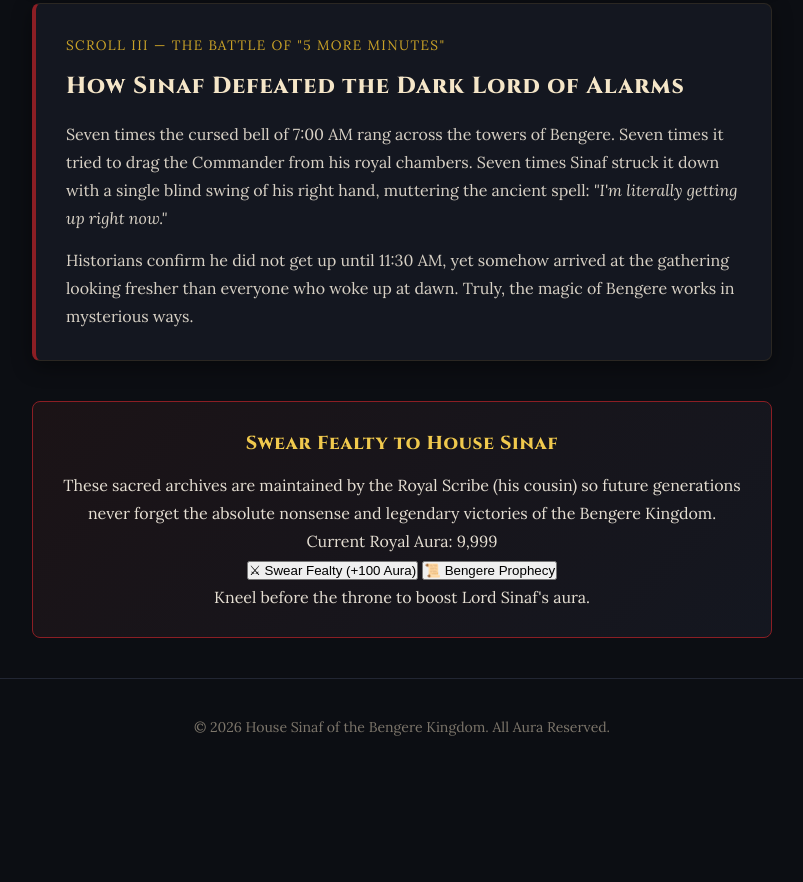
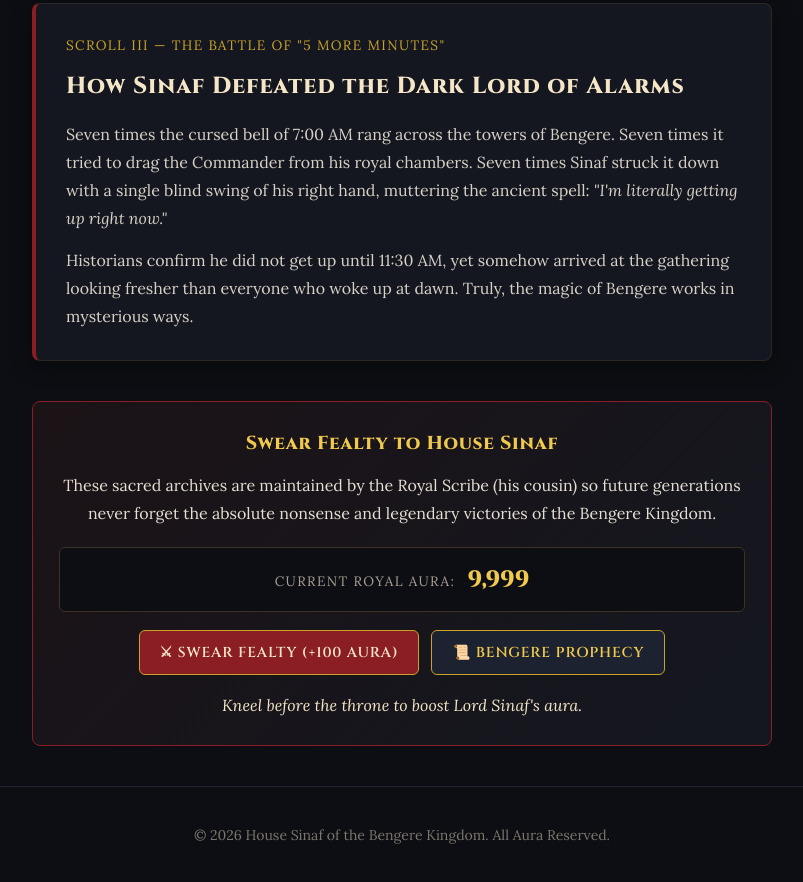
Before and after one commit to hassanxploit/adventures-of-sinaf, a plain HTML site: page index.html in a window 1280 px wide. Shown: the part 2025-2907 px from the top of the page, without its empty margins (238-1041 px from the left). Before the commit the page ends 2801 px from the top, so only its background shows below. Drawn offline with Linux system fonts and the light colour scheme.

Commit message:
Update style.css

```diff
--- a/style.css
+++ b/style.css
@@ -245,3 +245,76 @@ footer {
     height: 320px;
   }
 }
+
+/* Interactive Fealty & Prophecy Buttons */
+.fealty-tracker {
+  margin: 20px 0 18px;
+  padding: 12px;
+  background-color: #0c0e13;
+  border: 1px solid #3d3320;
+  border-radius: 6px;
+}
+
+.aura-label {
+  font-size: 0.85rem;
+  text-transform: uppercase;
+  letter-spacing: 0.1em;
+  color: #a89f91;
+  margin-right: 8px;
+}
+
+.aura-number {
+  font-family: "Cinzel", Georgia, serif;
+  font-size: 1.4rem;
+  font-weight: 800;
+  color: #f0c94d;
+}
+
+.btn-group {
+  display: flex;
+  justify-content: center;
+  gap: 12px;
+  flex-wrap: wrap;
+  margin-bottom: 16px;
+}
+
+.royal-btn {
+  font-family: "Cinzel", Georgia, serif;
+  font-size: 0.9rem;
+  font-weight: 600;
+  text-transform: uppercase;
+  letter-spacing: 0.06em;
+  padding: 12px 20px;
+  border-radius: 6px;
+  border: 1px solid #c9a227;
+  background-color: #8b1e24;
+  color: #f5e6c8;
+  cursor: pointer;
+  transition: transform 0.15s ease, background-color 0.2s ease, box-shadow 0.2s ease;
+}
+
+.royal-btn:hover {
+  background-color: #a8242b;
+  box-shadow: 0 0 16px rgba(201, 162, 39, 0.35);
+  transform: translateY(-2px);
+}
+
+.royal-btn:active {
+  transform: scale(0.97);
+}
+
+.secondary-btn {
+  background-color: #1c2230;
+  color: #f0c94d;
+}
+
+.secondary-btn:hover {
+  background-color: #273044;
+}
+
+.royal-message {
+  font-style: italic;
+  color: #f5e6c8;
+  min-height: 28px;
+  margin-top: 6px;
+}
```
